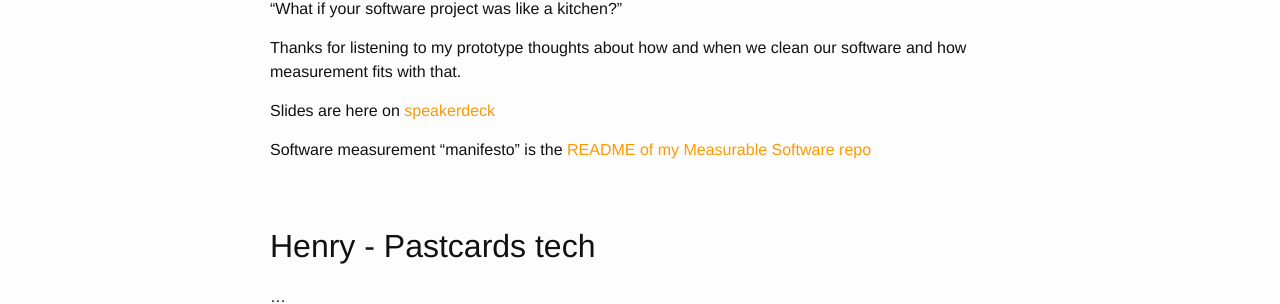
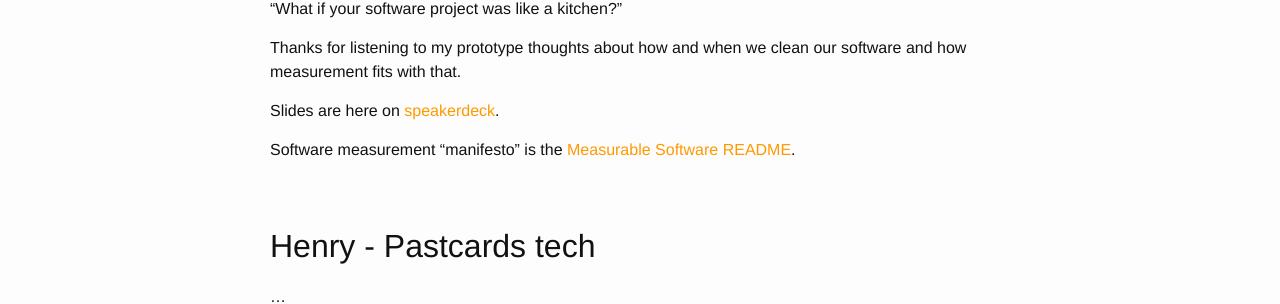
Before and after one commit to hmtl6/hmtl6.github.io, a Jekyll site: the page built from _posts/2015-11-19-wint-monath.md, in a window 1280 px wide. Shown: the part 948-1252 px from the top of the page. Built offline with Jekyll 4.4.1, drawn with Linux system fonts in a browser that asks for light colours.

```diff
--- a/_posts/2015-11-19-wint-monath.md
+++ b/_posts/2015-11-19-wint-monath.md
@@ -17,9 +17,9 @@ speakers:
 Thanks for listening to my prototype thoughts about how and when we clean our
 software and how measurement fits with that.
 
-Slides are here on [speakerdeck](https://speakerdeck.com/jamescooke/code-hygiene)
+Slides are here on [speakerdeck](https://speakerdeck.com/jamescooke/software-hygiene).
 
-Software measurement "manifesto" is the [README of my Measurable Software repo](https://github.com/jamescooke/measurable-software)
+Software measurement "manifesto" is the [Measurable Software README](https://github.com/jamescooke/measurable-software).
 
 
 ## Henry - Pastcards tech
```
